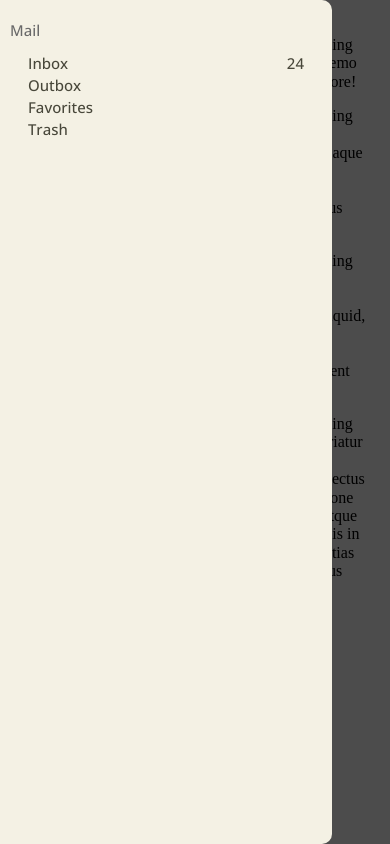
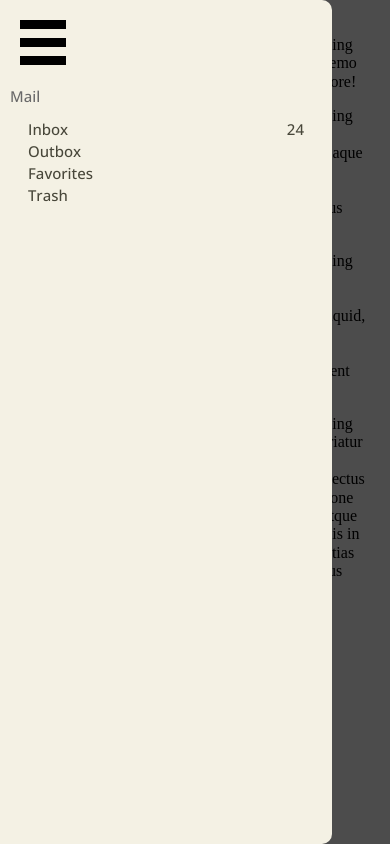
Before and after one commit to moonriselan/dom_scripts, a website: page navigation.html in a window 390 px wide. Drawn offline with nearby package versions, Linux system fonts and the light colour scheme; files that its build step writes are made by us from their sources.

Commit message:
add animation for hamburger menu

```diff
--- a/navigation.html
+++ b/navigation.html
@@ -15,6 +15,12 @@
 <body>
 <div class="overlay overlay--active">
 <section class="drawer">
+    <div class ="drawer__hamburger">
+        <span></span>
+        <span></span>
+        <span></span>
+
+    </div>
     <h2 class="drawer__hdl">Mail</h2>
     <nav class="drawer__nav">
         <a href="" class="drawer__item">
--- a/src/sass/components/nav.scss
+++ b/src/sass/components/nav.scss
@@ -23,7 +23,7 @@ body {
 .drawer {
     position: absolute;
     top: 0;
-    bottom:0;
+    bottom: 0;
     background-color: #f4f1e4;
     padding: toRem(10px);
     width: 100%;
@@ -54,6 +54,7 @@ body {
         color: rgb(72, 71, 58);
         padding: toRem(2px) toRem(18px);
         line-height: 1.2;
+
         &:hover {
             background-color: #e6e4bf;
         }
@@ -81,4 +82,50 @@ body {
 
     }
 
+    &__hamburger {
+        width: toRem(46px);
+        height: toRem(46px);
+        line-height: 0;
+        cursor: pointer;
+        overflow: hidden;
+        padding: toRem(10px);
+
+        span {
+            transition: all 400ms ease-in-out;
+            display: inline-block;
+            width: toRem(46px);
+            height: toRem(9px);
+            margin-bottom: toRem(4.5px);
+            margin-top: toRem(4.5px);
+            background-color: black;
+            position: relative;
+
+            &:first-child {
+                margin-top: 0;
+            }
+
+            &:last-child {
+                margin-bottom: 0;
+            }
+        }
+
+        &:hover {
+
+            span:first-child {
+                transform-origin: center left;
+                transform: rotate(50deg);
+
+            }
+            span:nth-child(2) {
+                transform: translateX(-200%);
+            }
+            span:last-child {
+                transform-origin: center left;
+                transform: rotate(-50deg);
+
+            }
+
+        }
+    }
+
 }
```
